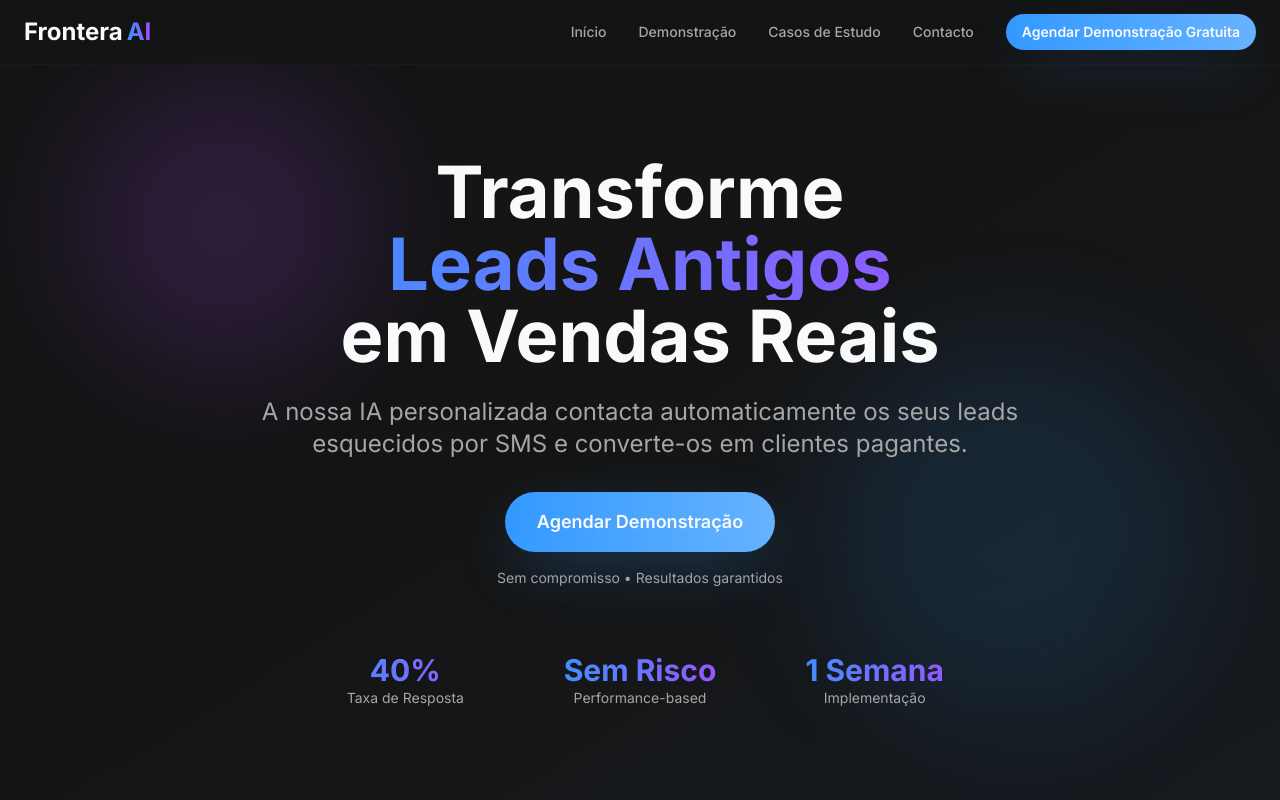
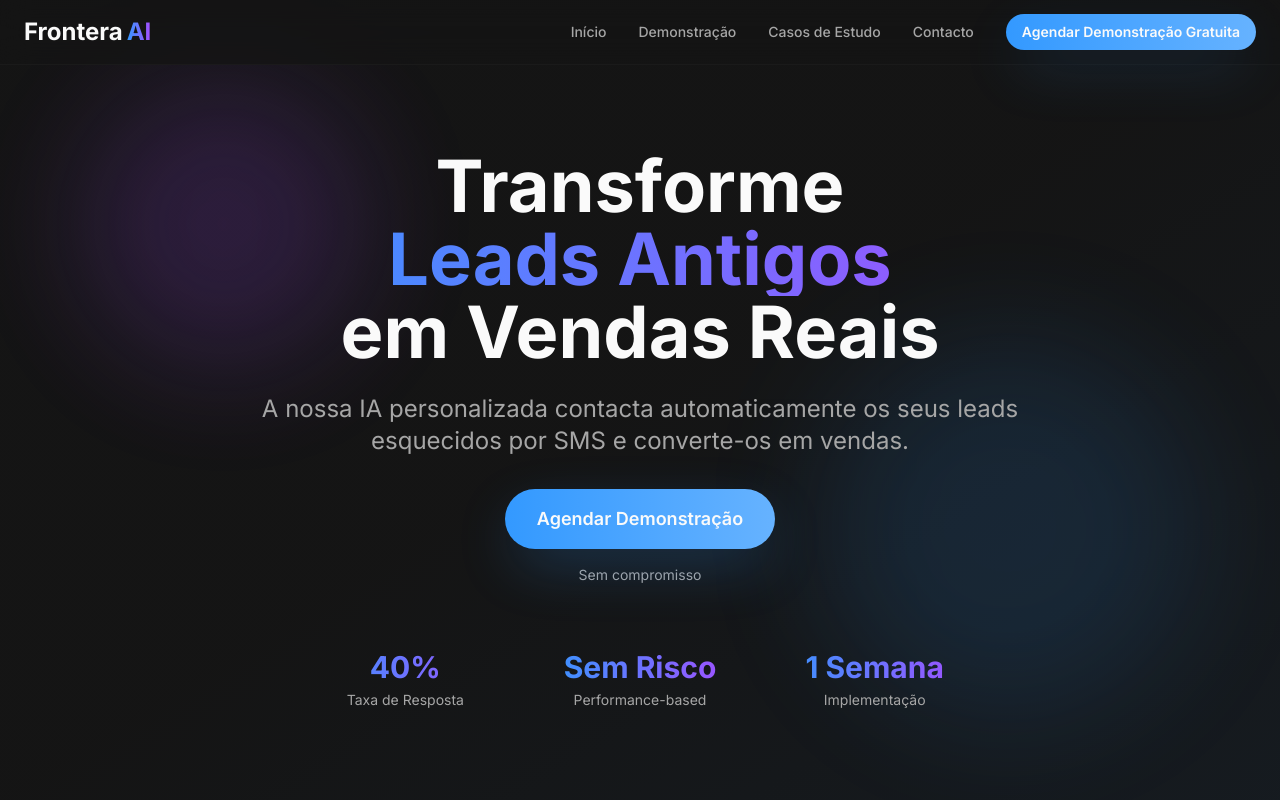
Before and after one commit to glcleao/fronteraai, a React (Vite) app: page / in a window 1280 px wide. Shown: the top 800 px of the page. Built offline with nearby package versions, Linux system fonts and the light colour scheme.

Commit message:
Visual edit in Lovable
Edited UI in Lovable

```diff
--- a/src/components/Hero.tsx
+++ b/src/components/Hero.tsx
@@ -13,46 +13,41 @@ const Hero = () => {
       <div className="container mx-auto px-6 relative z-10">
         <div className={`text-center max-w-4xl mx-auto transition-all duration-1000 ${isVisible ? 'opacity-100 translate-y-0' : 'opacity-0 translate-y-8'}`}>
           {/* Headline */}
-          <h1 className="text-5xl md:text-7xl font-bold mb-6 leading-tight">
+          <h1 className="text-5xl md:text-7xl font-bold mb-6 leading-tight py-px">
             Transforme
-            <span className="text-gradient block">Leads Antigos</span>
+            <span className="text-gradient block px-0 py-px">Leads Antigos</span>
             em Vendas Reais
           </h1>
 
           {/* Subheadline */}
-          <p className="text-xl md:text-2xl text-muted-foreground mb-8 max-w-3xl mx-auto">
-            A nossa IA personalizada contacta automaticamente os seus leads esquecidos por SMS e converte-os em clientes pagantes.
-          </p>
+          <p className="text-xl md:text-2xl text-muted-foreground mb-8 max-w-3xl mx-auto">A nossa IA personalizada contacta automaticamente os seus leads esquecidos por SMS e converte-os em vendas.</p>
 
           {/* CTA Button */}
           <div className="space-y-4">
-            <button
-              onClick={() => {
-                const element = document.getElementById('contacto');
-                if (element) element.scrollIntoView({ behavior: 'smooth' });
-              }}
-              className="btn-hero"
-            >
+            <button onClick={() => {
+            const element = document.getElementById('contacto');
+            if (element) element.scrollIntoView({
+              behavior: 'smooth'
+            });
+          }} className="btn-hero">
               Agendar Demonstração
             </button>
-            <p className="text-sm text-muted-foreground">
-              Sem compromisso • Resultados garantidos
-            </p>
+            <p className="text-sm text-muted-foreground">Sem compromisso</p>
           </div>
 
           {/* Stats */}
           <div className={`grid grid-cols-3 gap-8 mt-16 max-w-2xl mx-auto transition-all duration-1000 delay-500 ${isVisible ? 'opacity-100 translate-y-0' : 'opacity-0 translate-y-8'}`}>
             <div className="text-center">
               <div className="text-3xl font-bold text-gradient">40%</div>
-              <div className="text-sm text-muted-foreground">Taxa de Resposta</div>
+              <div className="text-sm text-muted-foreground py-[5px]">Taxa de Resposta</div>
             </div>
             <div className="text-center">
               <div className="text-3xl font-bold text-gradient">Sem Risco</div>
-              <div className="text-sm text-muted-foreground">Performance-based</div>
+              <div className="text-sm text-muted-foreground py-[5px]">Performance-based</div>
             </div>
             <div className="text-center">
               <div className="text-3xl font-bold text-gradient">1 Semana</div>
-              <div className="text-sm text-muted-foreground">Implementação</div>
+              <div className="text-sm text-muted-foreground py-[5px]">Implementação</div>
             </div>
           </div>
         </div>
--- a/src/components/MessageSection.tsx
+++ b/src/components/MessageSection.tsx
@@ -106,7 +106,7 @@ const MessageSection = () => {
 
           {/* Results Box */}
           <div className="mt-8 text-center">
-            <div className="card-premium inline-block">
+            <div className="card-premium inline-block py-[10px]">
               <div className="text-sm text-muted-foreground mb-2">Resultado</div>
               <div className="text-lg font-semibold text-gradient">Lead Convertido em Cliente</div>
               <div className="text-sm text-muted-foreground mt-1">Valor: €4,500 • Tempo: 14 minutos</div>
```
